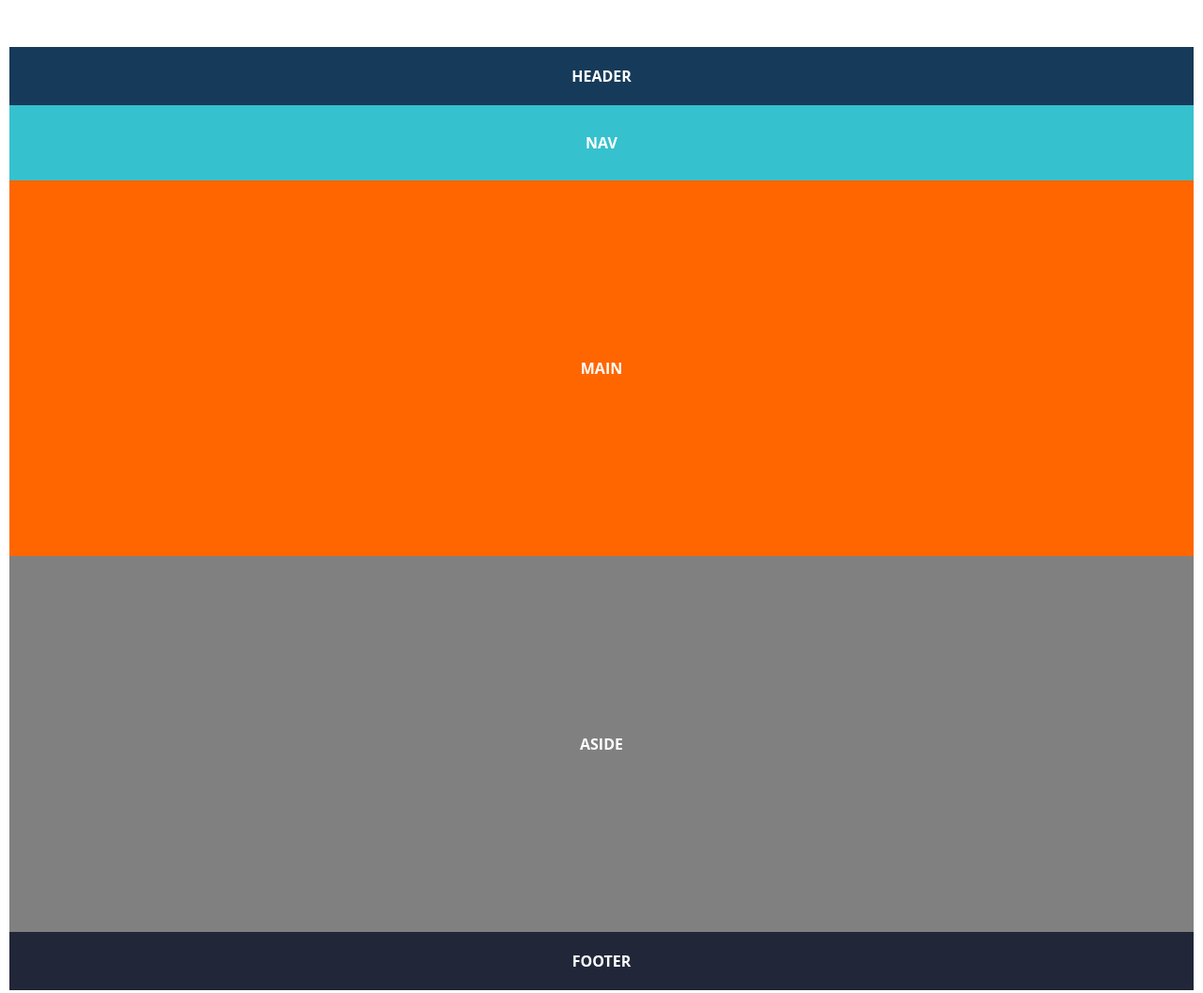
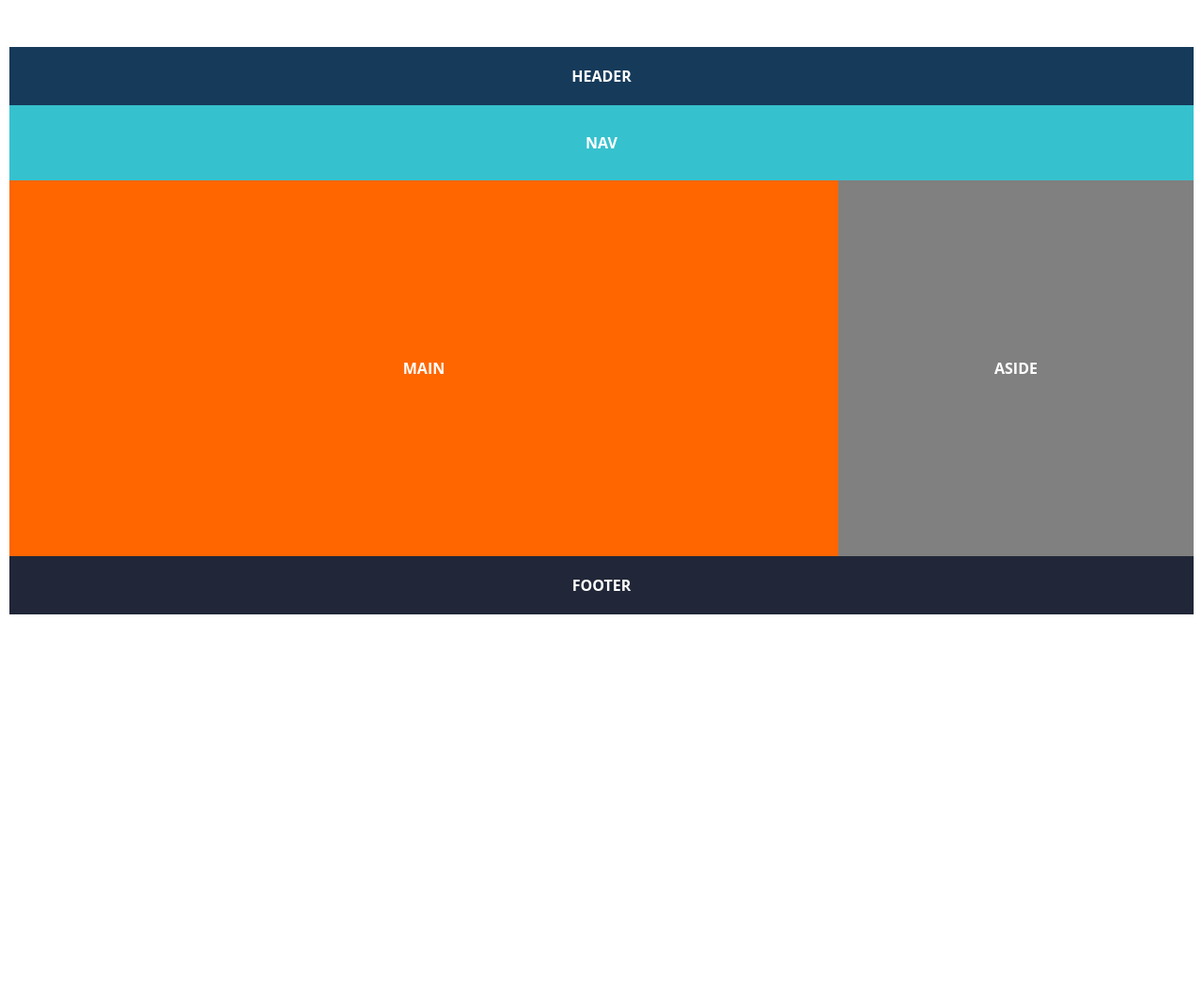
Before and after one commit to DannyHucc/Mostly-Fluid, a plain HTML site: page index.html in a window 1280 px wide. Shown: the whole page at 94% size. After the commit the page ends 800 px from the top, so only its background shows below. Drawn offline with Linux system fonts and the light colour scheme.

Commit message:
feat: media screen for min-width 600px

```diff
--- a/style.css
+++ b/style.css
@@ -48,6 +48,10 @@ footer {
 /**************************************
 DEFAULT LAYOUT (less than 600px)
 **************************************/
+.wrapper {
+    display: flex;
+    flex-flow: row wrap;
+}
 
 header,
 nav,
@@ -67,3 +71,13 @@ main {
     min-height: 400px;
     line-height: 400px;
 }
+
+@media screen and (min-width:600px) {
+    main {
+        width: 70%;
+    }
+
+    aside {
+        width: 30%;
+    }
+}
```
